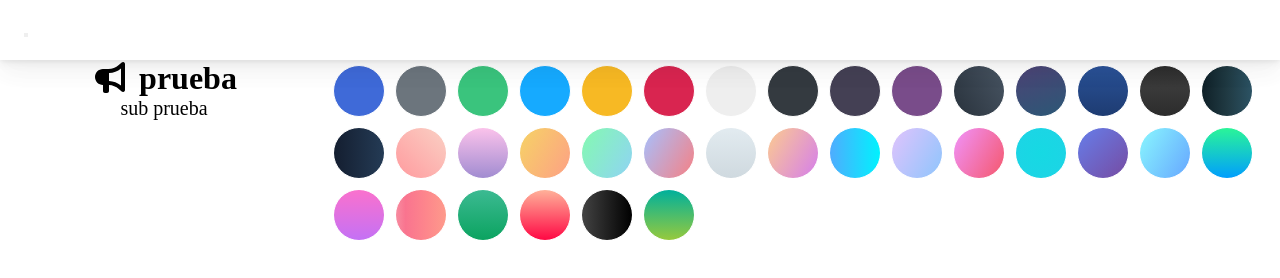
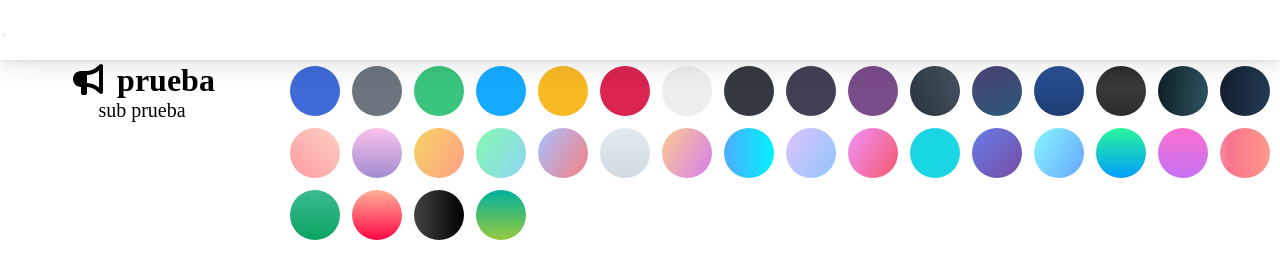
Before and after one commit to Destman88/menudinamico, a plain HTML site: page index.html in a window 1280 px wide. Drawn offline with Linux system fonts and the light colour scheme.

Commit message:
arreglo en tamaño del side bar

```diff
--- a/css/styles.css
+++ b/css/styles.css
@@ -42,7 +42,7 @@
   font-size: 0.8rem;
 }
 .app-header__logo {
-  padding: 0 1.5rem;
+  padding: 2px;
   height: 60px;
   width: 280px;
   display: flex;
@@ -75,7 +75,7 @@
   height: 1000px;
   float: left;
   position: flex;
-  padding: 0 1.5rem;
+  padding: 2px;
   text-align: center;
 }
 
```
